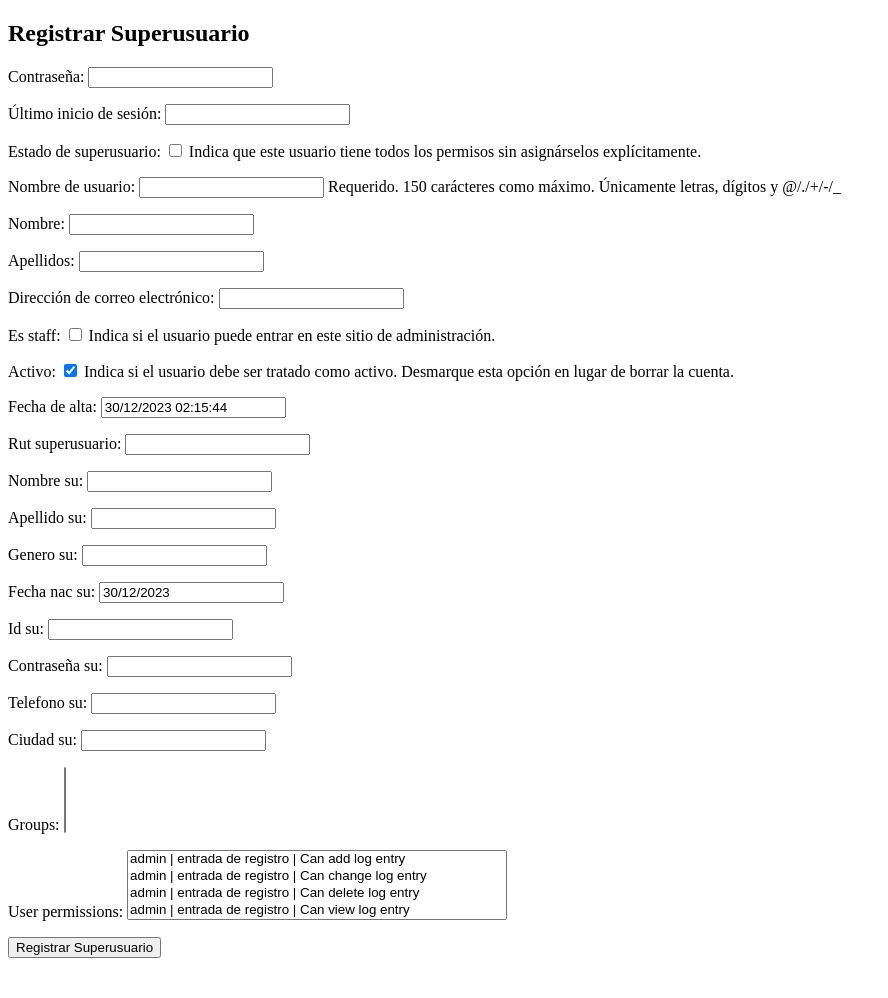
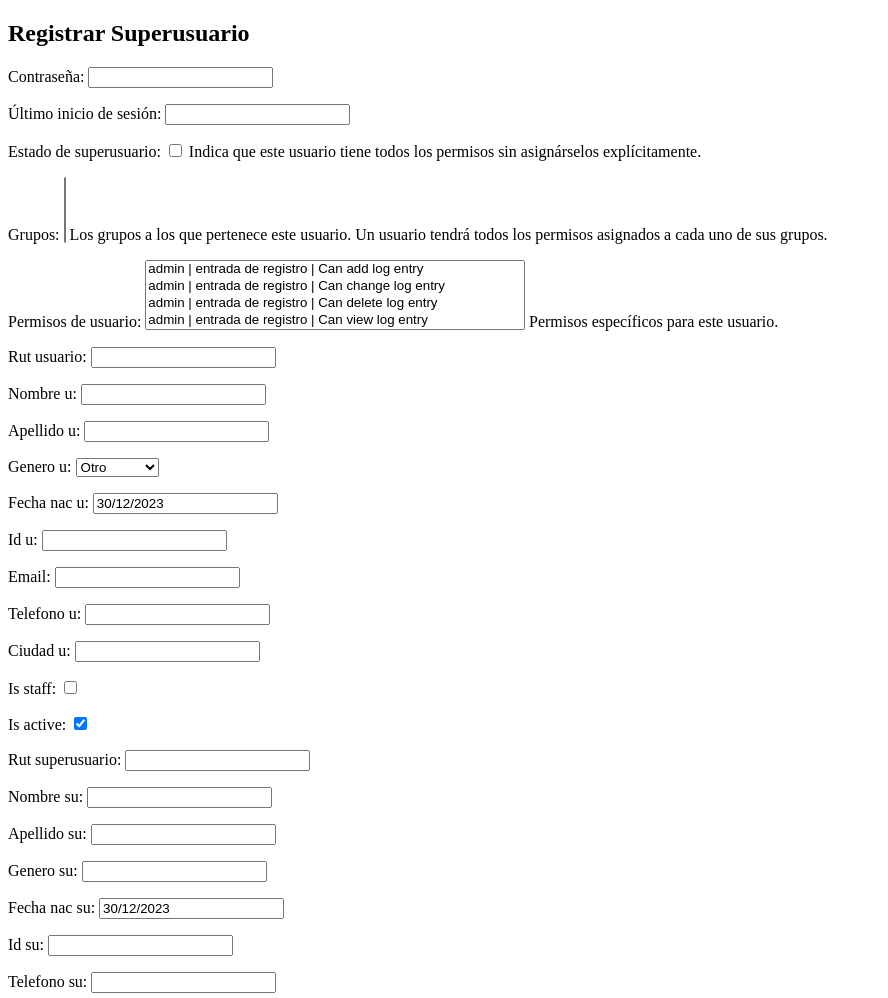
Before and after one commit to Joreyesi/Adoptame, a Django app: page /admin_login/ in a window 1280 px wide. Shown: the top 998 px of the page, without its empty margins (0-888 px from the left). Before the commit the page ends 958 px from the top, so only its background shows below. Run offline with Django 4.2, Linux system fonts and the light colour scheme.

Commit message:
muchos cambios

```diff
--- a/mascotas/forms.py
+++ b/mascotas/forms.py
@@ -8,8 +8,7 @@ from django.forms import DateInput
 class MascotaForm(forms.ModelForm):
     class Meta:
         model = Mascota
-        exclude = ['rut_usuario']
-        today = date.today()
+        exclude = ['rut_usuario']  # Puedes excluir campos adicionales si es necesario
         widgets = {
             'fecha_nac_m': forms.TextInput(attrs={'type': 'date'}),
         }
@@ -31,7 +30,7 @@ class DateInput(forms.DateInput):
 class UsuarioCreationForm(UserCreationForm):
     class Meta:
         model = Usuario
-        fields = ('rut_usuario','nombre_u', 'apellido_u', 'genero_u', 'fecha_nac_u', 'id_u', 'password1', 'password2','telefono_u', 'ciudad_u')
+        fields = ('rut_usuario','nombre_u', 'apellido_u', 'genero_u', 'fecha_nac_u', 'id_u', 'password1', 'password2','email','telefono_u', 'ciudad_u')
         widgets = {
             'fecha_nac_u': DateInput(),
         }
@@ -44,7 +43,7 @@ class SuperUsuarioForm(forms.ModelForm):
 class CustomUserCreationForm(UsuarioCreationForm):
     class Meta(UsuarioCreationForm.Meta):
         fields = UsuarioCreationForm.Meta.fields
-        exclude = ('is_staff', 'is_superuser', 'groups', 'user_permissions', 'last_login', 'date_joined', 'id_u')  # Excluir id_u si ya está en UsuarioCreationForm
+        exclude = ('is_staff', 'is_superuser', 'groups', 'user_permissions', 'last_login', 'date_joined')  # Excluir id_u si ya está en UsuarioCreationForm
 
 
 
@@ -52,3 +51,16 @@ class CustomAuthenticationForm(AuthenticationForm):
     def confirm_login_allowed(self, user):
         # Este método evita la verificación de 'is_staff'
         pass
+
+
+class CustomFileInput(forms.ClearableFileInput):
+    def render(self, name, value, attrs=None, renderer=None):
+        template_name = 'custom_file_input.html'  # Puedes crear un archivo HTML personalizado
+        context = {'widget': self, 'name': name, 'value': value, 'attrs': attrs}
+        return super().render(name, value, attrs, renderer)
+
+    def get_context(self, name, value, attrs):
+        context = super().get_context(name, value, attrs)
+        # Añade atributos para especificar el tamaño máximo
+        context['widget']['attrs'].update({'accept': 'image/*', 'onchange': 'resizeImage(this)'})
+        return context
--- a/mascotas/models.py
+++ b/mascotas/models.py
@@ -1,7 +1,9 @@
 from django.db import models
 from django.contrib.auth.models import AbstractUser, Group, Permission, AbstractBaseUser, BaseUserManager, PermissionsMixin
 import datetime
+from datetime import date
 import os
+from django.utils import timezone
 
 
 # Create your models here.
@@ -40,22 +42,21 @@ class MascotaAdoptada(models.Model):
         return f"{self.mascota.nombre_m} - Adoptada el {self.fecha_adopcion}"
 
 
-
 class UsuarioManager(BaseUserManager):
-    def create_user(self, id_u, password=None, **extra_fields):
+    def create_user(self, id_u, email, password=None, **extra_fields):
         if not id_u:
             raise ValueError('El campo ID de usuario es obligatorio')
 
-        user = self.model(id_u=id_u, **extra_fields)
+        email = self.normalize_email(email)
+        user = self.model(id_u=id_u, email=email, **extra_fields)
         user.set_password(password)
         user.save(using=self._db)
         return user
 
-    def create_superuser(self, id_u, password=None, **extra_fields):
-        extra_fields.setdefault('is_staff', True)  # Ajusta aquí para establecer is_staff en True
+    def create_superuser(self, id_u, email, password=None, **extra_fields):
+        extra_fields.setdefault('is_staff', True)
         extra_fields.setdefault('is_superuser', True)
-
-        return self.create_user(id_u, password, **extra_fields)
+        return self.create_user(id_u, email, password, **extra_fields)
 
 class Usuario(AbstractBaseUser, PermissionsMixin):
     GENDER_CHOICES = [
@@ -68,35 +69,36 @@ class Usuario(AbstractBaseUser, PermissionsMixin):
     nombre_u = models.CharField(max_length=100)
     apellido_u = models.CharField(max_length=100)
     genero_u = models.CharField(max_length=1, choices=GENDER_CHOICES, default='O')
-    fecha_nac_u = models.DateField(default=datetime.date.today)
+    fecha_nac_u = models.DateField(default=timezone.now)
     id_u = models.CharField(max_length=20, unique=True, null=True, blank=True)
     email = models.EmailField(unique=True)
     telefono_u = models.CharField(max_length=15)
     ciudad_u = models.CharField(max_length=100)
 
+    is_staff = models.BooleanField(default=False)
+    is_active = models.BooleanField(default=True)
+
     objects = UsuarioManager()
 
     USERNAME_FIELD = 'id_u'
-    REQUIRED_FIELDS = ['nombre_u', 'apellido_u', 'email']  # Añade campos adicionales requeridos para create_superuser
+    REQUIRED_FIELDS = ['email']
 
     def __str__(self):
         return f"{self.nombre_u} {self.apellido_u}"
 
-
-class SuperUsuario(AbstractUser):
+class SuperUsuario(Usuario):
     rut_superusuario = models.CharField(max_length=12, primary_key=True)
     nombre_su = models.CharField(max_length=100)
     apellido_su = models.CharField(max_length=100)
     genero_su = models.CharField(max_length=10)
-    fecha_nac_su = models.DateField(default=datetime.date.today)
+    fecha_nac_su = models.DateField(default=timezone.now)
     id_su = models.CharField(max_length=20, unique=True, null=True, blank=True)
-    contraseña_su = models.CharField(max_length=128)  # Campo para contraseñas hash
     telefono_su = models.CharField(max_length=15)
     ciudad_su = models.CharField(max_length=100)
 
-    # Cambiar related_name para evitar conflictos con 'auth.User'
-    groups = models.ManyToManyField(Group, related_name='superusuarios_related_groups', blank=True)
-    user_permissions = models.ManyToManyField(Permission, related_name='superusuarios_related_permissions', blank=True)
+    groups_su = models.ManyToManyField('auth.Group', related_name='superusuarios_related_groups', blank=True)
+    user_permissions_su = models.ManyToManyField('auth.Permission', related_name='superusuarios_related_permissions', blank=True)
+
 
     def __str__(self):
         return f"{self.nombre_su} {self.apellido_su}"
--- a/mascotas/templates/home.html
+++ b/mascotas/templates/home.html
@@ -12,7 +12,7 @@
     {% if user.is_authenticated %}
         {# Si el usuario ya está autenticado, muestra un saludo y un enlace para cerrar sesión #}
         <p>Hola, {{ user.id_u }}. <a href="{% url 'logout' %}">Cerrar sesión</a></p>
-
+        <a href="{% url 'listado_mascotas' %}">Listado de mascotas</a>
         {% if user.is_staff %}
             {# Si el usuario es admin, muestra botones adicionales #}
             <p>¿Eres un administrador?</p>
--- a/mascotas/templates/registration/login.html
+++ b/mascotas/templates/registration/login.html
@@ -18,13 +18,12 @@
         <label for="id_u">ID Usuario:</label>
         <input type="text" id="id_u" name="id_u" required><br>
 
-        <label for="contraseña_u">Contraseña:</label>
-        <input type="password" id="contraseña_u" name="contraseña_u" required><br>
+        <label for="password">Contraseña:</label>
+        <input type="password" id="password" name="password" required><br>
         <input type="hidden" name="next" value="{{ request.GET.next }}">
 
         <input type="submit" value="Iniciar Sesión">
     </form>
 
-
 </body>
 </html>
--- a/mascotas/urls.py
+++ b/mascotas/urls.py
@@ -27,7 +27,7 @@ urlpatterns = [
     path('adoptar_mascota_lista/', views.adoptar_mascota_lista, name='adoptar_mascota_lista'),
     path('user_login/', registrar_usuario, name='user_login'),
     path('login/', auth_views.LoginView.as_view(), name='login'),  # Agrega la URL para la vista de inicio de sesión
-    path('logout/', LogoutView.as_view(), name='logout'),
+    path('logout/', LogoutView.as_view(next_page='/home/'), name='logout'),
     path('admin_login/', registrar_superusuario, name='admin_login'),
     path('home/', home, name='home'),
     path('user/home/', user_home, name='user_home'),
--- a/mascotas/views.py
+++ b/mascotas/views.py
@@ -13,7 +13,9 @@ from uuid import uuid4
 from django.contrib.auth.decorators import login_required
 from django.contrib.auth import authenticate, login
 from django.db import IntegrityError
-
+from django.core.exceptions import ValidationError
+from PIL import Image
+from io import BytesIO
 
 
 
@@ -77,10 +79,17 @@ def user_login(request):
 
 
 def logeado(request):
-    return render(request, 'logeado.html', {'user': request.user})
+    if request.method == 'POST':
+        id_u = request.POST['id_u']
+        password = request.POST['password']
+        user = authenticate(request, id_u=id_u, password=password)
 
-
-
+        if user is not None:
+            login(request, user)
+            return render(request, 'logeado.html', {'user': user})
+        else:
+            # Manejar el caso en que la autenticación falla
+            return render(request, 'login.html', {'error_message': 'Usuario o contraseña incorrectos'})
 
 
 
@@ -107,29 +116,51 @@ def ingresar_mascota(request):
     if request.method == 'POST':
         form = MascotaForm(request.POST, request.FILES)
         if form.is_valid():
-            rut_usuario = generar_id_u()  # Usa la función generar_id_u
-            usuario, created = Usuario.objects.get_or_create(
-                rut_usuario=rut_usuario,
-                defaults={
-                    'nombre_u': 'Usuario Ficticio',
-                    'apellido_u': 'Ficticio',
-                    'fecha_nac_u': datetime.now(),
-                    'id_u': rut_usuario  # Asigna el valor de rut_usuario a id_u
-                }
-            )
             mascota = form.save(commit=False)
-            mascota.rut_usuario = usuario
-            mascota.save()
+            mascota.rut_usuario = request.user  # Usa el usuario logeado como propietario de la mascota
 
-            messages.success(request, 'La mascota ha sido ingresada correctamente.')
+            try:
+                resize_image(form.cleaned_data['imagen'])  # Redimensiona la imagen antes de guardarla
+                mascota.save()
+                messages.success(request, 'La mascota ha sido ingresada correctamente.')
+            except ValidationError as e:
+                messages.error(request, f'Error al ingresar la mascota: {e}')
 
             return redirect('listado_mascotas')
+        else:
+            messages.error(request, 'Error al ingresar la mascota. Por favor, inténtalo de nuevo.')
     else:
         form = MascotaForm()
 
     return render(request, 'mascotas/ingresar_mascota.html', {'form': form})
 
+def resize_image(image):
+    max_width = 600
+    max_height = 300
 
+    # Lee la imagen desde la memoria
+    image_data = BytesIO(image.read())
+    img = Image.open(image_data)
+
+    # Redimensiona la imagen
+    img.thumbnail((max_width, max_height))
+
+    # Reinicia el puntero del objeto BytesIO al principio
+    image_data.seek(0)
+
+    # Guarda la imagen redimensionada en la memoria
+    img.save(image_data, format='JPEG')  # Puedes ajustar el formato según tus necesidades
+
+    # Actualiza los datos de la imagen del formulario
+    image.file = image_data
+
+    # NOTA: No se llama a image_data.close() porque BytesIO no tiene close()
+
+    return image
+
+def detalle_mascota(request, mascota_id):
+    mascota = get_object_or_404(Mascota, pk=mascota_id)
+    return render(request, 'mascotas/detalle_mascota.html', {'mascota': mascota})
 
 
 
```
Also changed, not shown: mascotas/templates/detalle_mascota.html (added, +18 -0 lines), mascotas/templates/listado_mascotas.html (+15 -1 lines), mascotas/templates/logeado.html (+7 -4 lines), db.sqlite3, mascotas/migrations/0009_alter_superusuario_options_and_more.py (added), mascotas/migrations/0010_remove_superusuario_contraseña_su_and_more.py (added), mascotas/migrations/0011_remove_superusuario_is_staff_usuario_is_active_and_more.py (added), mascotas/migrations/0012_usuario_contraseña_u.py (added), mascotas/migrations/0013_remove_usuario_contraseña_u.py (added), static/img/uploads/ambar-perrito-1-1024x899.jpg (added), static/img/uploads/ambar-perrito-1-1024x899_rBwy5eV.jpg (added), static/img/uploads/ambar-perrito-1-1024x899_uHK301C.jpg (added), static/img/uploads/descarga.jpg (added).
